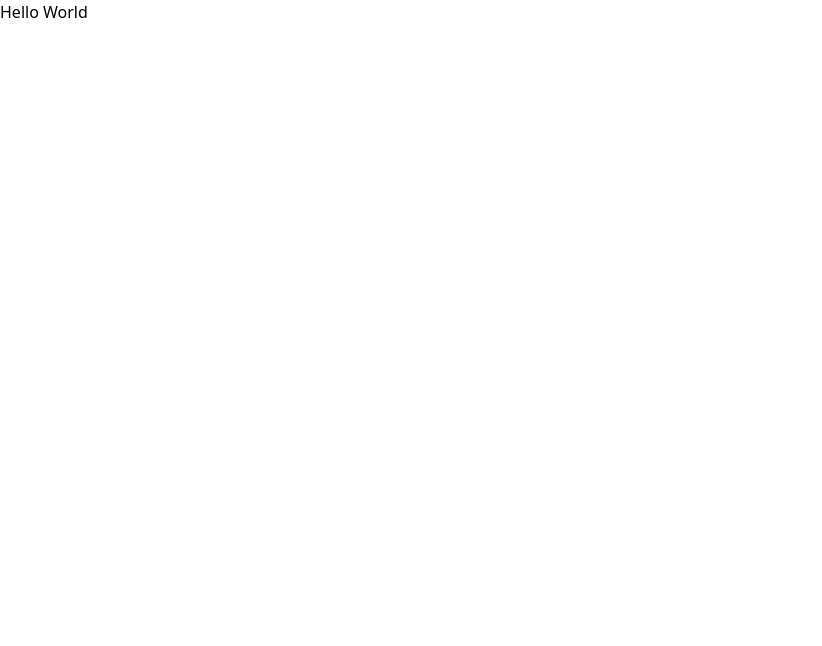
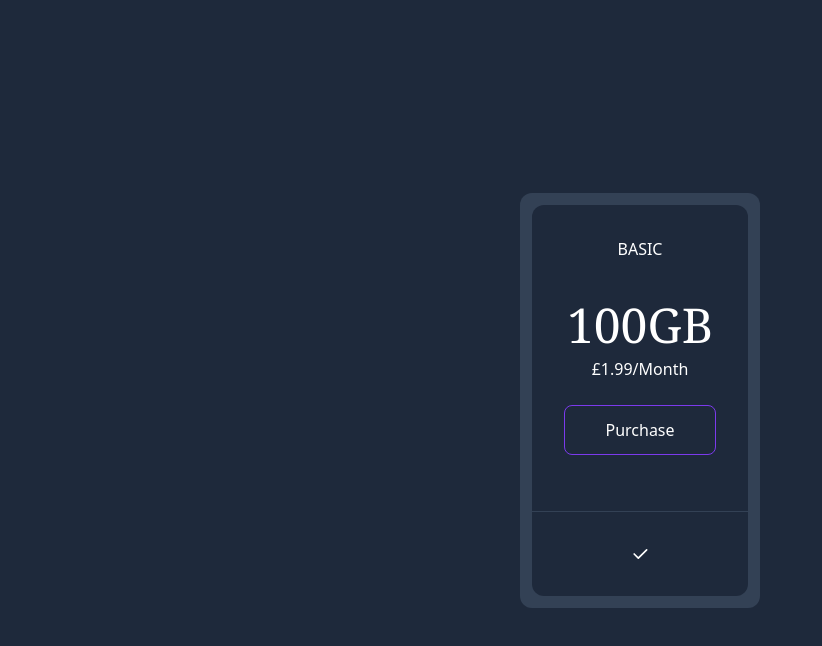
Before and after one commit to CJR85/pricing-cards, a plain HTML site: page index.html in a window 1280 px wide. Shown: the whole page, without its empty margins (0-822 px from the left). Drawn offline with nearby package versions, Linux system fonts and the light colour scheme.

Commit message:
Create first pricing card

```diff
--- a/index.html
+++ b/index.html
@@ -8,6 +8,55 @@
     <title>Pricing Cards | Tailwind CSS</title>
   </head>
   <body>
-    <h1>Hello World</h1>
+    <!-- Global Container -->
+    <div class="flex items-center justify-center min-h-screen bg-slate-800">
+      <!-- Inner Container -->
+      <div
+        class="flex flex-col my-6 space-y-6 md:space-y-0 md:space-x-6 md:flex-row md:my-0"
+      >
+        <!-- Col 1 -->
+        <div class="bg-slate-700 rounded-xl text-white">
+          <!-- Upper Container -->
+          <div class="p-8 mx-3 mt-3 rounded-t-xl bg-slate-800">
+            <div class="text-center uppercase">Basic</div>
+            <h2 class="mt-10 font-serif text-5xl text-center">100GB</h2>
+            <h3 class="mt-2 text-center">£1.99/Month</h3>
+            <div class="flex justify-center">
+              <a
+                href="#"
+                class="inline-block px-10 py-3 my-6 text-center border border-violet-600 rounded-lg duration-200 hover:bg-violet-800 hover:border-violet-800"
+                >Purchase</a
+              >
+            </div>
+          </div>
+
+          <!-- Border -->
+          <div class="border-t border-slate-700"></div>
+
+          <!-- Lower Container -->
+          <div class="p-8 mx-3 mb-3 rounded-b-xl bg-slate-800">
+            <!-- List Container -->
+            <div class="flex flex-col spacey-2">
+              <!-- List Item 1 -->
+              <div class="flex justify-center">
+                <svg
+                  xmlns="http://www.w3.org/2000/svg"
+                  class="w-5 h-5"
+                  viewBox="0 0 24 24"
+                  stroke-width="2"
+                  stroke="currentColor"
+                  fill="none"
+                  stroke-linecap="round"
+                  stroke-linejoin="round"
+                >
+                  <path stroke="none" d="M0 0h24v24H0z" fill="none" />
+                  <path d="M5 12l5 5l10 -10" />
+                </svg>
+              </div>
+            </div>
+          </div>
+        </div>
+      </div>
+    </div>
   </body>
 </html>
```
